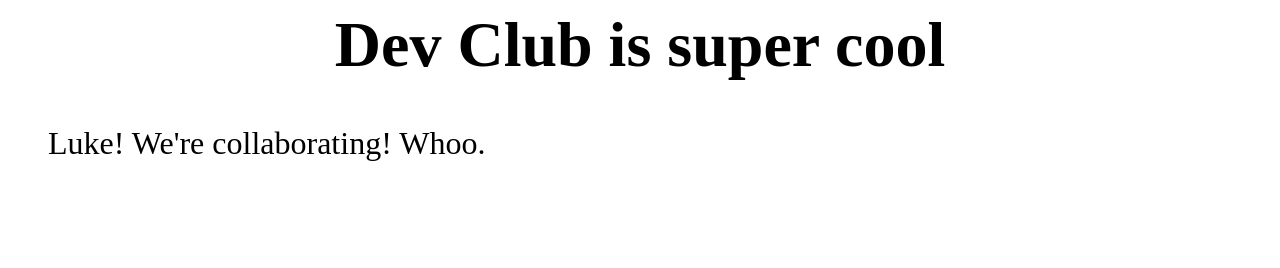
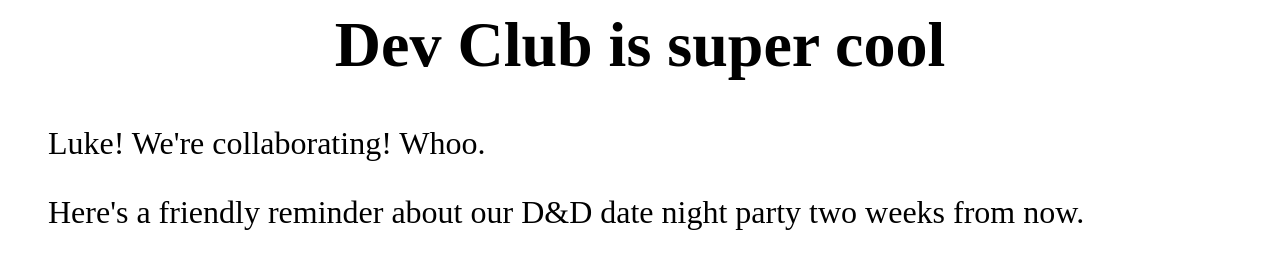
Before and after one commit to dev-club/webpage, a plain HTML site: page index.html in a window 1280 px wide. Drawn offline with Linux system fonts and the light colour scheme.

Commit message:
D&D date night party

```diff
--- a/index.html
+++ b/index.html
@@ -7,5 +7,6 @@
 <body>
 <h1>Dev Club is super cool</h1>
 <ul>Luke! We're collaborating! Whoo. </ul>
+<ul>Here's a friendly reminder about our D&D date night party two weeks from now. </ul>
 </body>
 </html>
```
